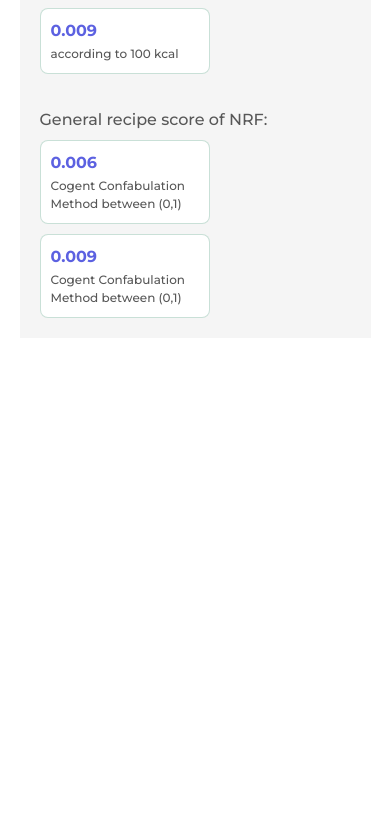
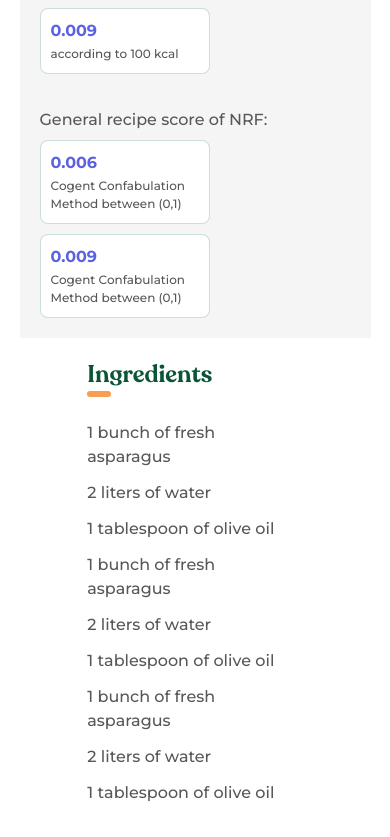
Before and after one commit to michellesaric/Nutrition_AI, a React (Create React App) app in the folder frontend/: page /recipe-details/1 in a window 390 px wide. Shown: the part 997-1834 px from the top of the page. Before the commit the page ends 1335 px from the top, so only its background shows below. Built offline with nearby package versions, Linux system fonts and the light colour scheme.

Commit message:
Added recipe ingredients

```diff
--- a/frontend/src/pages/RecipeDetails/RecipeDetails.jsx
+++ b/frontend/src/pages/RecipeDetails/RecipeDetails.jsx
@@ -2,6 +2,7 @@ import React from "react";
 import Header from "../../components/Header/Header";
 import RecipeHeader from "./RecipeHeader/RecipeHeader";
 import RecipeGeneralInfo from "./RecipeGeneralInfo/RecipeGeneralInfo";
+import RecipeIngredients from "./RecipeIngredients/RecipeIngredients";
 import { recipe } from "./recipeJS";
 
 const RecipeDetails = () => {
@@ -10,6 +11,9 @@ const RecipeDetails = () => {
       <Header />
       <RecipeHeader recipe={recipe} />
       <div className="recipe-details">
+        <div>
+          <RecipeIngredients recipeIngredients={recipe.ingredients} />
+        </div>
         <RecipeGeneralInfo recipe={recipe} />
       </div>
     </>
--- /dev/null
+++ b/frontend/src/pages/RecipeDetails/RecipeIngredients/RecipeIngredients.jsx
@@ -0,0 +1,19 @@
+const RecipeIngredients = ({ recipeIngredients }) => {
+  return (
+    <section className="recipe-ingredients">
+      <h3 className="recipe-ingredients__title">Ingredients</h3>
+      <div className="divider"></div>
+      <div className="recipe-ingredients__list">
+        {recipeIngredients.map((ingredient) => {
+          return (
+            <p key={ingredient.id} className="recipe-ingredients__ingredient">
+              {ingredient.ingredient}
+            </p>
+          );
+        })}
+      </div>
+    </section>
+  );
+};
+
+export default RecipeIngredients;
--- /dev/null
+++ b/frontend/src/pages/RecipeDetails/RecipeIngredients/_recipeIngredients.scss
@@ -0,0 +1,36 @@
+@import "../../../styles/mixins/fontMixin";
+@import "../../../styles/variables";
+
+.recipe-ingredients {
+  width: 765px;
+  margin-bottom: 48px;
+
+  .recipe-ingredients__title {
+    margin-top: 20px;
+    @include HeadingThree();
+  }
+
+  .divider {
+    width: 24px;
+    height: 6px;
+    border-radius: 99px;
+    background: $--color-highlight;
+    margin-bottom: 24px;
+  }
+
+  .recipe-ingredients__list {
+    display: flex;
+    flex-direction: column;
+    gap: 12px;
+
+    .recipe-ingredients__ingredient {
+      @include TextBodyMedium($--neutral-700);
+    }
+  }
+}
+
+@media screen and (max-width: 800px) {
+  .recipe-ingredients {
+    width: 90%;
+  }
+}
--- a/frontend/src/pages/RecipeDetails/_recipeDetails.scss
+++ b/frontend/src/pages/RecipeDetails/_recipeDetails.scss
@@ -3,3 +3,10 @@
   display: flex;
   justify-content: center;
 }
+
+@media screen and (max-width: 1240px) {
+  .recipe-details {
+    flex-direction: column-reverse;
+    align-items: center;
+  }
+}
--- a/frontend/src/styles/css/index.css
+++ b/frontend/src/styles/css/index.css
@@ -1932,6 +1932,17 @@
           justify-content: center;
 }
 
+@media screen and (max-width: 1240px) {
+  .recipe-details {
+    -webkit-box-orient: vertical;
+    -webkit-box-direction: reverse;
+        -ms-flex-direction: column-reverse;
+            flex-direction: column-reverse;
+    -webkit-box-align: center;
+        -ms-flex-align: center;
+            align-items: center;
+  }
+}
 @font-face {
   font-family: "Recoleta Alt";
   font-style: normal;
@@ -2374,6 +2385,67 @@
     gap: 10px;
   }
 }
+@font-face {
+  font-family: "Recoleta Alt";
+  font-style: normal;
+  font-weight: 600;
+  font-display: swap;
+  src: url(../../assets/fonts/RecoletaAlt/Recoleta-SemiBold.woff2) format("woff2"), url(../../assets/fonts/RecoletaAlt/Recoleta-SemiBold.woff) format("woff");
+}
+@font-face {
+  font-family: "Montserrat Medium";
+  font-style: normal;
+  font-weight: 500;
+  font-display: swap;
+  src: url(../../assets/fonts/Montserrat/Montserrat-Medium.ttf) format("truetype");
+}
+@font-face {
+  font-family: "Montserrat Bold";
+  font-style: normal;
+  font-weight: 700;
+  font-display: swap;
+  src: url(../../assets/fonts/Montserrat/Montserrat-Bold.ttf) format("truetype");
+}
+.recipe-ingredients {
+  width: 765px;
+  margin-bottom: 48px;
+}
+.recipe-ingredients .recipe-ingredients__title {
+  margin-top: 20px;
+  color: var(--color-heading, #095536);
+  font-family: "Recoleta Alt";
+  font-size: 24px;
+  line-height: normal;
+}
+.recipe-ingredients .divider {
+  width: 24px;
+  height: 6px;
+  border-radius: 99px;
+  background: #f89e52;
+  margin-bottom: 24px;
+}
+.recipe-ingredients .recipe-ingredients__list {
+  display: -webkit-box;
+  display: -ms-flexbox;
+  display: flex;
+  -webkit-box-orient: vertical;
+  -webkit-box-direction: normal;
+      -ms-flex-direction: column;
+          flex-direction: column;
+  gap: 12px;
+}
+.recipe-ingredients .recipe-ingredients__list .recipe-ingredients__ingredient {
+  color: #575757;
+  font-family: "Montserrat Medium";
+  font-size: 16px;
+  line-height: 24px;
+}
+
+@media screen and (max-width: 800px) {
+  .recipe-ingredients {
+    width: 90%;
+  }
+}
 * {
   margin: 0;
   padding: 0;
--- a/frontend/src/styles/index.scss
+++ b/frontend/src/styles/index.scss
@@ -22,6 +22,7 @@
 @import "../pages/RecipeDetails/recipeDetails";
 @import "../pages/RecipeDetails/RecipeHeader/recipeHeader";
 @import "../pages/RecipeDetails/RecipeGeneralInfo/recipeGeneralInfo";
+@import "../pages/RecipeDetails/RecipeIngredients/recipeIngredients";
 
 * {
   margin: 0;
```
